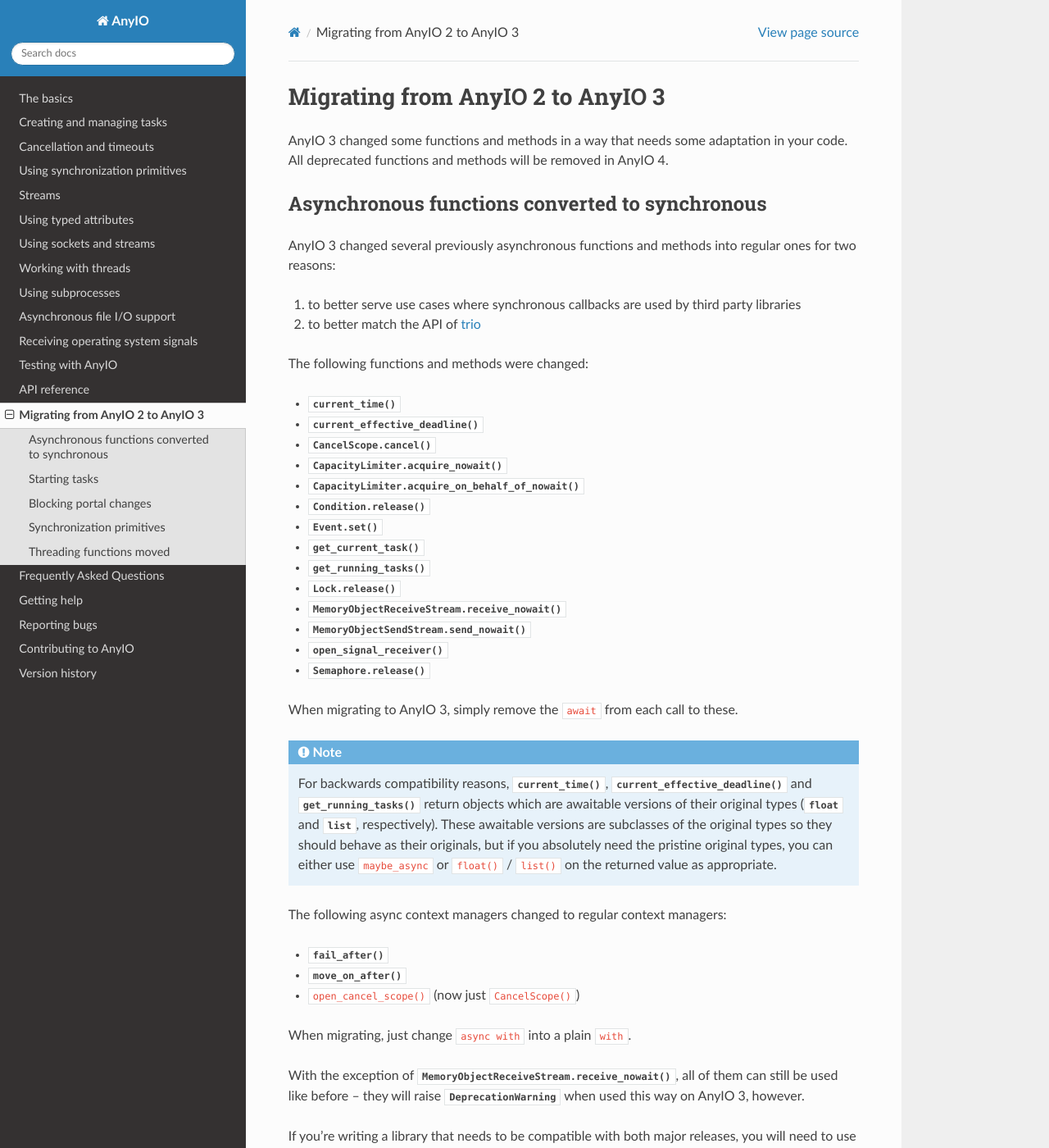
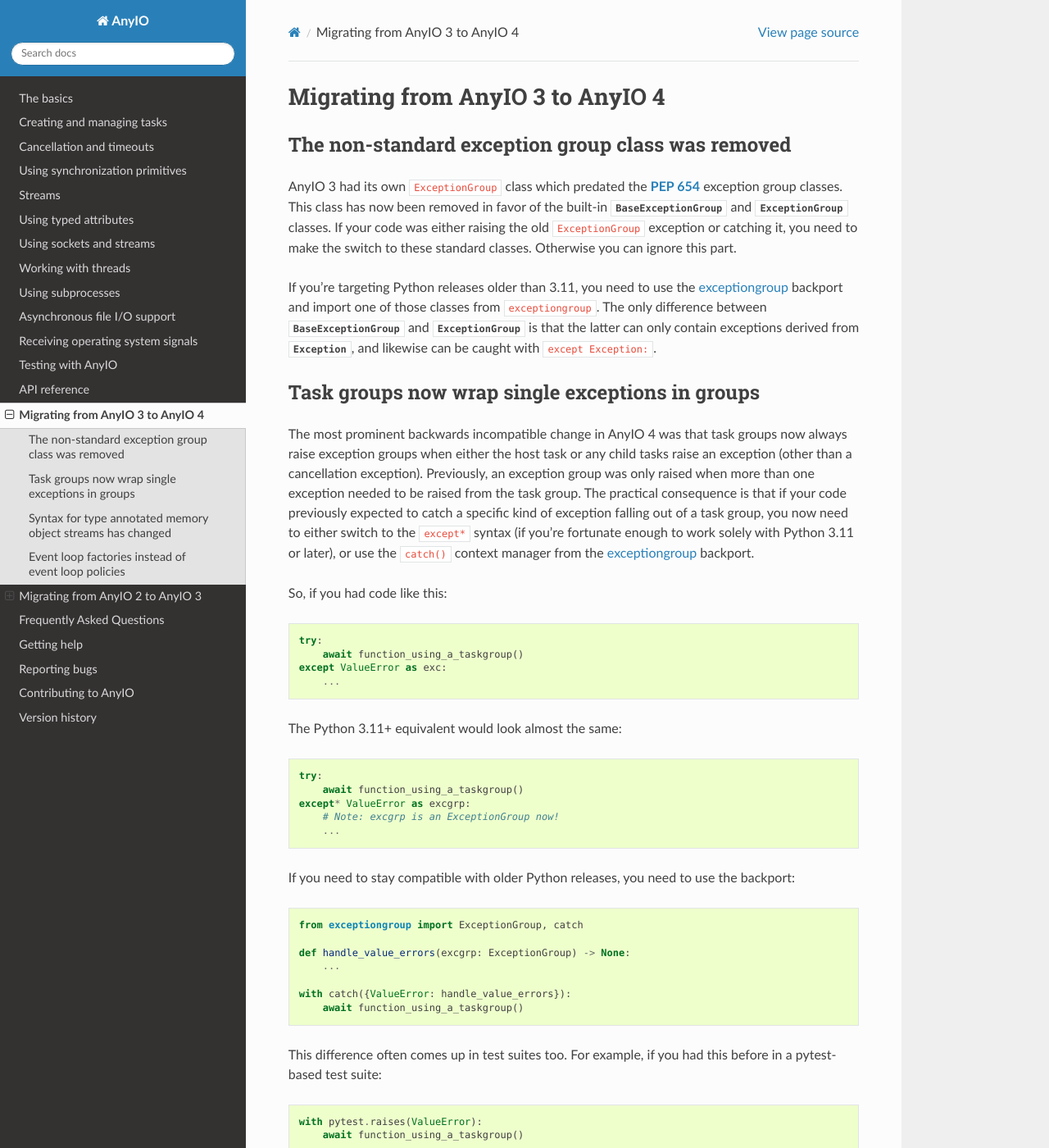
Before and after one commit to agronholm/anyio, a Sphinx documentation site: the page built from docs/migration.rst, in a window 1280 px wide and 1400 px high. Shown: the whole window at 82% size. Built offline with Sphinx 7.4.7 and the Read the Docs theme 2.0.0, drawn with Linux system fonts in a browser that asks for light colours; the version number could not be read and is left out; some of the changed text lies outside the part shown.

Commit message:
Added migration instructions

```diff
--- a/docs/migration.rst
+++ b/docs/migration.rst
@@ -1,7 +1,140 @@
-Migrating from AnyIO 2 to AnyIO 3
+Migrating from AnyIO 3 to AnyIO 4
 =================================
 
 .. py:currentmodule:: anyio
+
+The non-standard exception group class was removed
+--------------------------------------------------
+
+AnyIO 3 had its own ``ExceptionGroup`` class which predated the :pep:`654` exception
+group classes. This class has now been removed in favor of the built-in
+:exc:`BaseExceptionGroup` and :exc:`ExceptionGroup` classes. If your code was either
+raising the old ``ExceptionGroup`` exception or catching it, you need to make the switch
+to these standard classes. Otherwise you can ignore this part.
+
+If you're targeting Python releases older than 3.11, you need to use the exceptiongroup_
+backport and import one of those classes from ``exceptiongroup``. The only difference
+between :exc:`BaseExceptionGroup` and :exc:`ExceptionGroup` is that the latter can
+only contain exceptions derived from :exc:`Exception`, and likewise can be caught with
+``except Exception:``.
+
+Task groups now wrap single exceptions in groups
+------------------------------------------------
+
+The most prominent backwards incompatible change in AnyIO 4 was that task groups now
+always raise exception groups when either the host task or any child tasks raise an
+exception (other than a cancellation exception). Previously, an exception group was only
+raised when more than one exception needed to be raised from the task group. The
+practical consequence is that if your code previously expected to catch a specific kind
+of exception falling out of a task group, you now need to either switch to the
+``except*`` syntax (if you're fortunate enough to work solely with Python 3.11 or
+later), or use the ``catch()`` context manager from the exceptiongroup_ backport.
+
+So, if you had code like this::
+
+    try:
+        await function_using_a_taskgroup()
+    except ValueError as exc:
+        ...
+
+The Python 3.11+ equivalent would look almost the same::
+
+    try:
+        await function_using_a_taskgroup()
+    except* ValueError as excgrp:
+        # Note: excgrp is an ExceptionGroup now!
+        ...
+
+If you need to stay compatible with older Python releases, you need to use the
+backport::
+
+    from exceptiongroup import ExceptionGroup, catch
+
+    def handle_value_errors(excgrp: ExceptionGroup) -> None:
+        ...
+
+    with catch({ValueError: handle_value_errors}):
+        await function_using_a_taskgroup()
+
+This difference often comes up in test suites too. For example, if you had this before
+in a pytest-based test suite::
+
+    with pytest.raises(ValueError):
+        await function_using_a_taskgroup()
+
+You now need to change it to::
+
+    from exceptiongroup import ExceptionGroup
+
+    with pytest.raises(ExceptionGroup) as exc:
+        await function_using_a_taskgroup()
+
+    assert len(exc.value.exceptions) == 1
+    assert isinstance(exc.value.exceptions[0], ValueError)
+
+If you need to stay compatible with both AnyIO 3 and 4, you can use the following
+compatibility code to "collapse" single-exception groups by unwrapping them::
+
+    import sys
+    from contextlib import contextmanager
+    from typing import Generator
+
+    has_exceptiongroups = True
+    if sys.version_info < (3, 11):
+        try:
+            from exceptiongroup import BaseExceptionGroup
+        except ImportError:
+            has_exceptiongroups = False
+
+
+    @contextmanager
+    def collapse_excgroups() -> Generator[None, None, None]:
+        try:
+            yield
+        except BaseException as exc:
+            if has_exceptiongroups:
+                while isinstance(exc, BaseExceptionGroup) and len(exc.exceptions) == 1:
+                    exc = exc.exceptions[0]
+
+            raise exc
+
+Syntax for type annotated memory object streams has changed
+-----------------------------------------------------------
+
+Where previously, creating type annotated memory object streams worked by passing the
+desired type as the second argument::
+
+    send, receive = create_memory_object_stream(100, int)
+
+In 4.0, :class:`create_memory_object_stream` is a class masquerading as a function, so
+you need to parametrize it::
+
+    send, receive = create_memory_object_stream[int](100)
+
+If you didn't parametrize your memory object streams before, then you don't need to make
+any changes in this regard.
+
+Event loop factories instead of event loop policies
+----------------------------------------------------
+
+If you're using a custom asyncio event loop policy with :func:`run`, you need to switch
+to passing an *event loop factory*, that is, a callable that returns a new event loop.
+
+Using uvloop_ as an example, code like the following::
+
+    anyio.run(main, backend_options={"event_loop_policy": uvloop.EventLoopPolicy()})
+
+should be converted into::
+
+    anyio.run(main, backend_options={"loop_factory": uvloop.new_event_loop})
+
+Make sure not to actually call the factory function!
+
+.. _exceptiongroup: https://pypi.org/project/exceptiongroup/
+.. _uvloop: https://github.com/MagicStack/uvloop
+
+Migrating from AnyIO 2 to AnyIO 3
+=================================
 
 AnyIO 3 changed some functions and methods in a way that needs some adaptation in your code.
 All deprecated functions and methods will be removed in AnyIO 4.
--- a/docs/versionhistory.rst
+++ b/docs/versionhistory.rst
@@ -2,6 +2,10 @@
 ===============
 
 This library adheres to `Semantic Versioning 2.0 <http://semver.org/>`_.
+
+**UNRELEASED**
+
+- Added documentation on how to migrate from AnyIO 3 to 4
 
 **4.0.0rc1**
 
```
